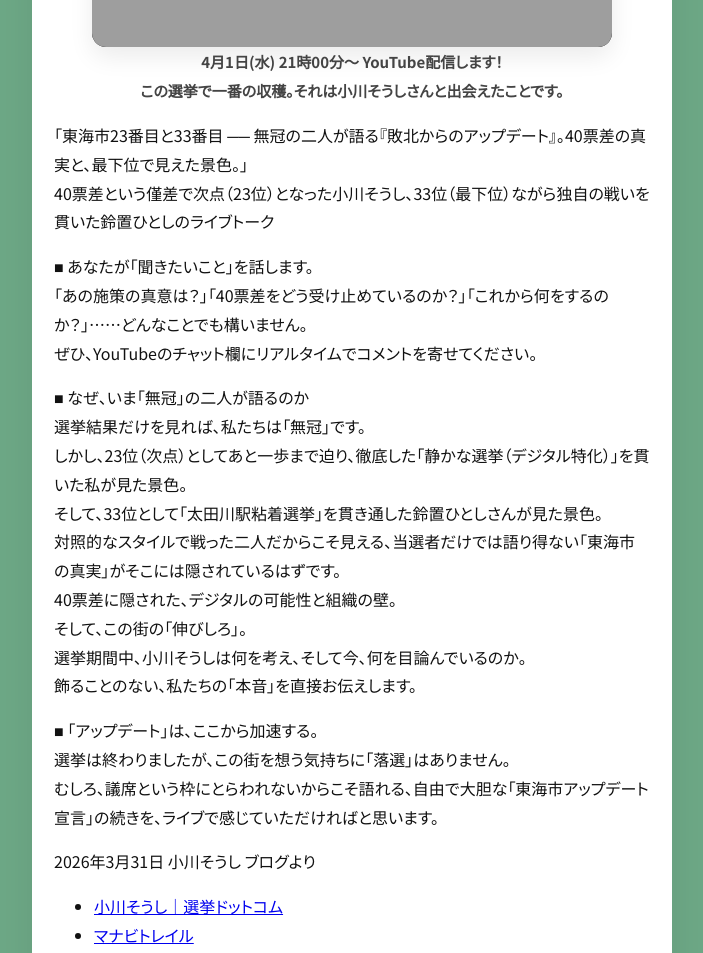
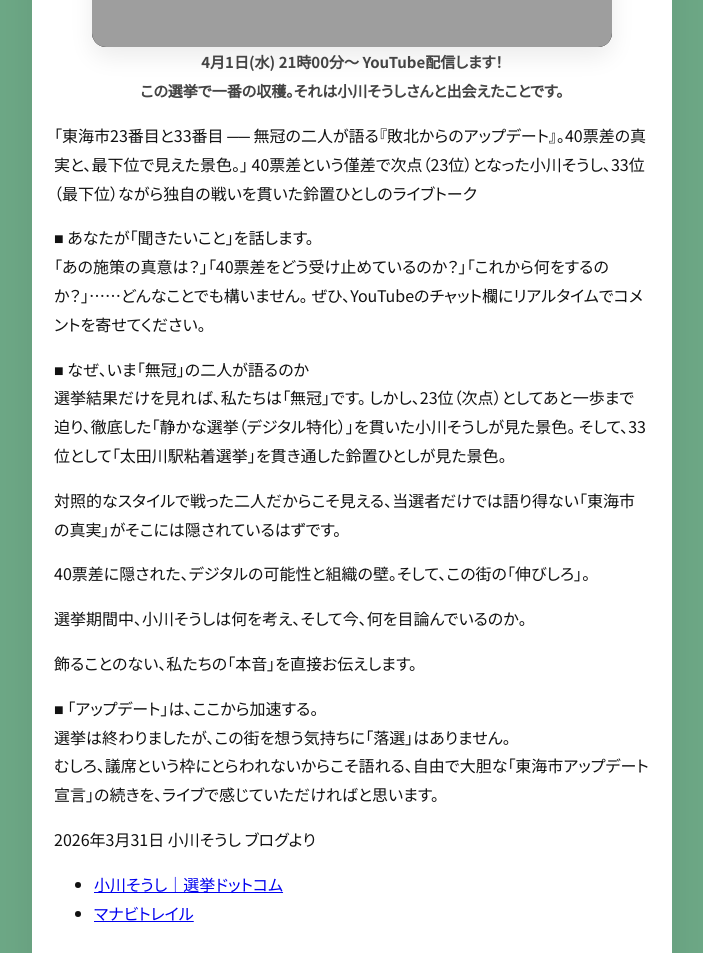
Before and after one commit to suzuoki-hitoshi/suzuoki-hitoshi.github.io, a plain HTML site: page index.html in a window 1280 px wide. Shown: the part 800-1753 px from the top of the page, without its empty margins (288-991 px from the left). Drawn offline with Linux system fonts and the light colour scheme; grey boxes are pictures that could not be loaded.

Commit message:
Update index.html

```diff
--- a/index.html
+++ b/index.html
@@ -387,25 +387,30 @@
 <div style="text-align: left; line-height: 1.8;">
 
   <p>
-    「東海市23番目と33番目 ── 無冠の二人が語る『敗北からのアップデート』。40票差の真実と、最下位で見えた景色。」<br>
+    「東海市23番目と33番目 ── 無冠の二人が語る『敗北からのアップデート』。40票差の真実と、最下位で見えた景色。」
     40票差という僅差で次点（23位）となった小川そうし、33位（最下位）ながら独自の戦いを貫いた鈴置ひとしのライブトーク
   </p>
 
   <p>
     ■ あなたが「聞きたいこと」を話します。<br>
-    「あの施策の真意は？」「40票差をどう受け止めているのか？」「これから何をするのか？」……どんなことでも構いません。<br>
+    「あの施策の真意は？」「40票差をどう受け止めているのか？」「これから何をするのか？」……どんなことでも構いません。
     ぜひ、YouTubeのチャット欄にリアルタイムでコメントを寄せてください。
   </p>
 
   <p>
     ■ なぜ、いま「無冠」の二人が語るのか<br>
-    選挙結果だけを見れば、私たちは「無冠」です。<br>
-    しかし、23位（次点）としてあと一歩まで迫り、徹底した「静かな選挙（デジタル特化）」を貫いた私が見た景色。<br>
-    そして、33位として「太田川駅粘着選挙」を貫き通した鈴置ひとしさんが見た景色。<br>
-    対照的なスタイルで戦った二人だからこそ見える、当選者だけでは語り得ない「東海市の真実」がそこには隠されているはずです。<br>
-    40票差に隠された、デジタルの可能性と組織の壁。<br>
-    そして、この街の「伸びしろ」。<br>
-    選挙期間中、小川そうしは何を考え、そして今、何を目論んでいるのか。<br>
+    選挙結果だけを見れば、私たちは「無冠」です。
+    しかし、23位（次点）としてあと一歩まで迫り、徹底した「静かな選挙（デジタル特化）」を貫いた小川そうしが見た景色。
+    そして、33位として「太田川駅粘着選挙」を貫き通した鈴置ひとしが見た景色。
+  </p>
+    対照的なスタイルで戦った二人だからこそ見える、当選者だけでは語り得ない「東海市の真実」がそこには隠されているはずです。
+   <p>
+    40票差に隠された、デジタルの可能性と組織の壁。そして、この街の「伸びしろ」。
+  </p>
+  <p>
+    選挙期間中、小川そうしは何を考え、そして今、何を目論んでいるのか。
+  </p>
+  <p>
     飾ることのない、私たちの「本音」を直接お伝えします。
   </p>
 
```
